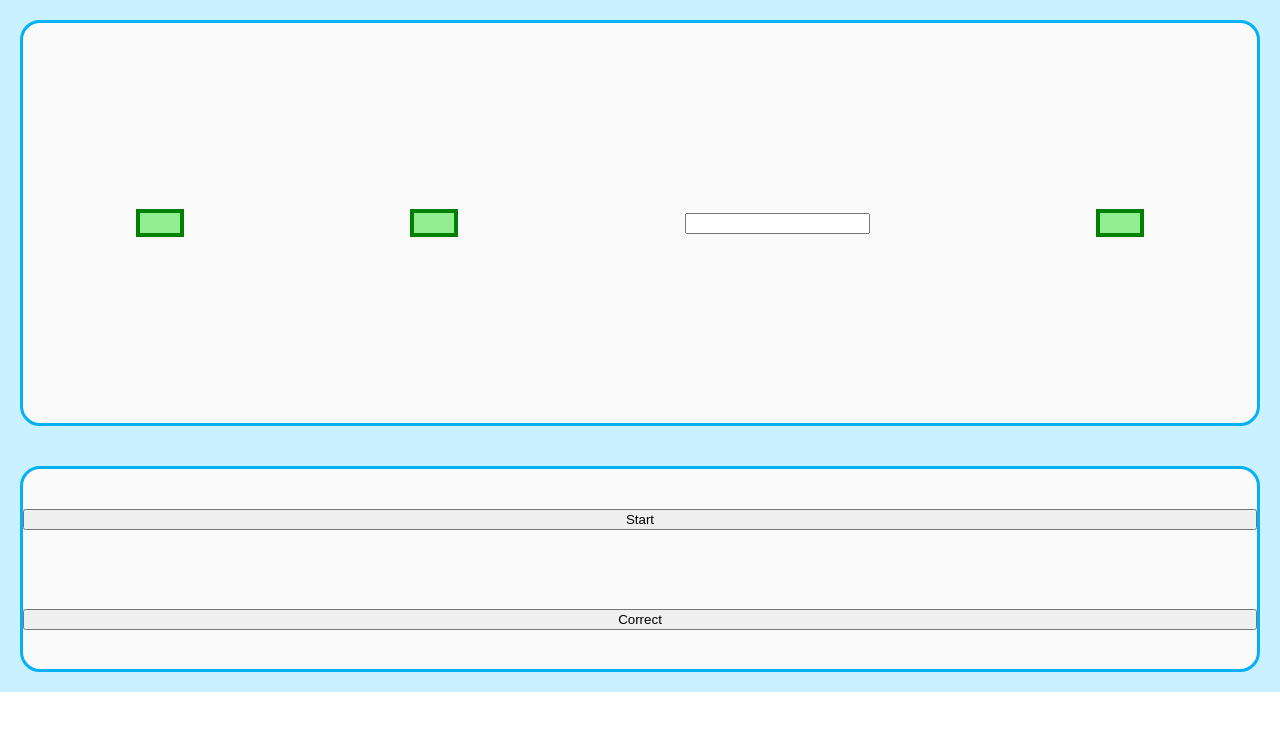
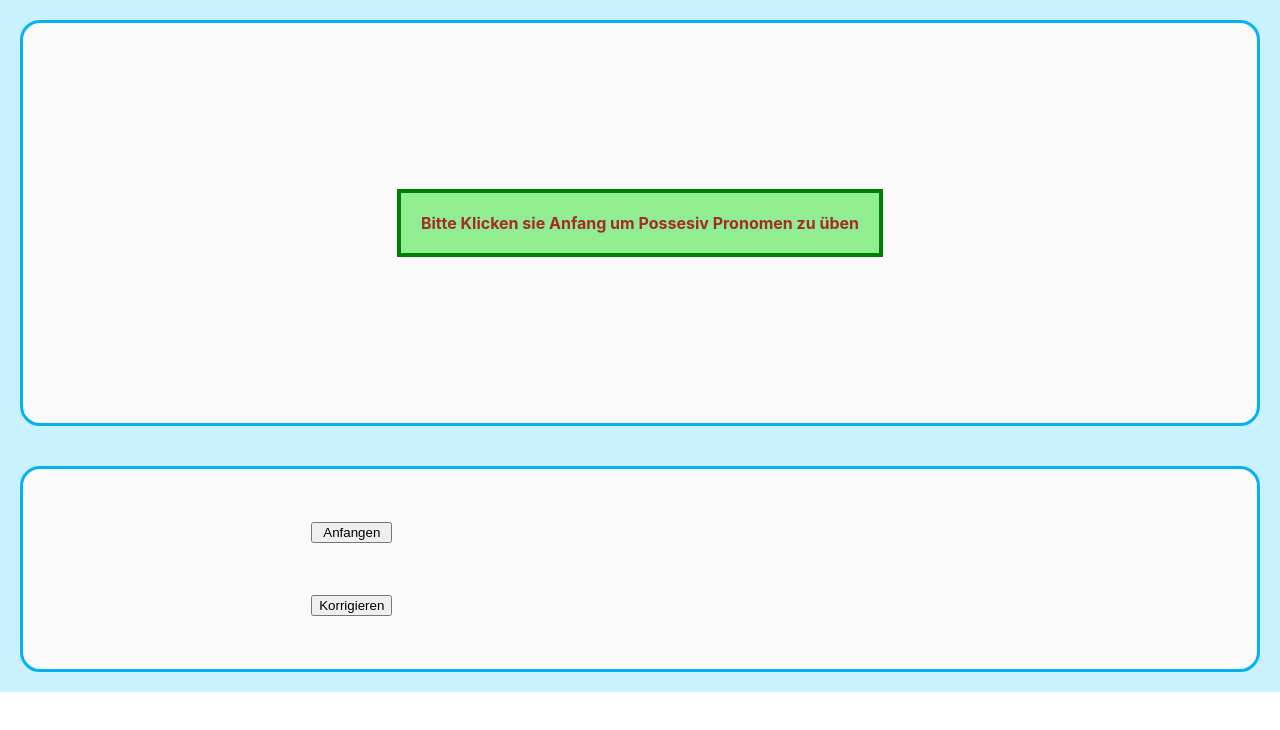
Before and after one commit to alvaroha1/deutsch-ubung, a React (Create React App) app: page / in a window 1280 px wide. Shown: the top 730 px of the page. Built offline with nearby package versions, Linux system fonts and the light colour scheme.

Commit message:
basic layout + results

```diff
--- a/src/App.tsx
+++ b/src/App.tsx
@@ -1,6 +1,6 @@
-import React, {useState} from 'react';
+import React, {ReactElement} from 'react';
 import { ItemCard } from './components/ItemCard'
-import { AppBox, ExerciseBox, ControlsBox, ItemBox, ItemText } from './styles/App'
+import { AppBox, ExerciseBox, ControlsBox, ItemBox, ItemText, ButtonsBox, ResultsBox, Emoji } from './styles/App'
 
 function App() {
   // const dasGenus: string[] = ["Maskulinum", "Femininum", "Neutrum", "Plural"];
@@ -14,6 +14,8 @@ function App() {
   const [worte, setWorte] = React.useState("");
   const [input, setInput] = React.useState("");
   const [answer, setAnswer] = React.useState("");
+  const [playing, setPlaying] = React.useState(false);
+  const [isCorrect, setIsCorrect] = React.useState(false);
 
 
   const updateInput = (event: React.ChangeEvent<HTMLInputElement>) => {
@@ -40,10 +42,11 @@ function App() {
     setPronoun(diePronomen[number])
     const number2 = Math.floor(Math.random() * 4)
     setWorte(dieWorte[number2]);
+    setPlaying(true);
   }
 
+  function game(): ReactElement {
     return (
-    <AppBox>
       <ExerciseBox>
         <ItemBox>
           <ItemText>{pronoun}</ItemText>
@@ -56,9 +59,40 @@ function App() {
           <ItemText>{worte}</ItemText>
         </ItemBox>
       </ExerciseBox>
+    );
+  }
+
+  function noGame(): ReactElement {
+    return (
+      <ExerciseBox>
+        <ItemBox>
+          <ItemText>
+            Bitte Klicken sie Anfang um Possesiv Pronomen zu üben
+          </ItemText>
+        </ItemBox>
+      </ExerciseBox>
+    );
+  }
+  // revisar
+  function showResult(): ReactElement {
+    if (isCorrect === true && playing) {
+      return <Emoji>👍</Emoji>;
+    } else if (isCorrect === false && playing) {
+      return <Emoji>👎</Emoji>;
+    } else {
+      return <Emoji>🤔</Emoji>;
+    }
+  }
+
+  return (
+    <AppBox>
+      {!playing ? noGame() : game()}
       <ControlsBox>
-        <button onClick={start}>Start</button>
-        <button>Correct</button>
+        <ButtonsBox>
+          <button onClick={start}>Anfangen</button>
+          <button>Korrigieren</button>
+        </ButtonsBox>
+        <ResultsBox>{!playing ? null : showResult()}</ResultsBox>
       </ControlsBox>
       {/* <TagsBox>{dasGenus.map(genderText => <ItemCard content={genderText} setValue={setValue}/>)}</TagsBox>
       <TagsBox>{diePronomen.map(pronomenText => <ItemCard content={pronomenText} setValue={setValue}/>)}</TagsBox>
--- a/src/styles/App.tsx
+++ b/src/styles/App.tsx
@@ -27,8 +27,18 @@ export const ControlsBox = styled.div`
   border-radius: 20px;
   min-height: 200px;
   margin: 20px;
+  flex-direction: row;
+  justify-content: space-around;
+`
+export const ButtonsBox = styled.div`
+  display: flex;
   flex-direction: column;
-  justify-content: space-around;
+  justify-content: space-evenly;
+`
+export const ResultsBox = styled.div`
+  display: flex;
+  flex-direction: column;
+  justify-content: center;
 `
 
 export const ItemBox = styled.div`
@@ -41,3 +51,7 @@ export const ItemText = styled.p`
   font-weight: 700;
   margin: 20px;
 `
+
+export const Emoji = styled.p`
+ font-size: 3rem;
+`
```
Lines whose indentation alone changed are shown as unchanged.
